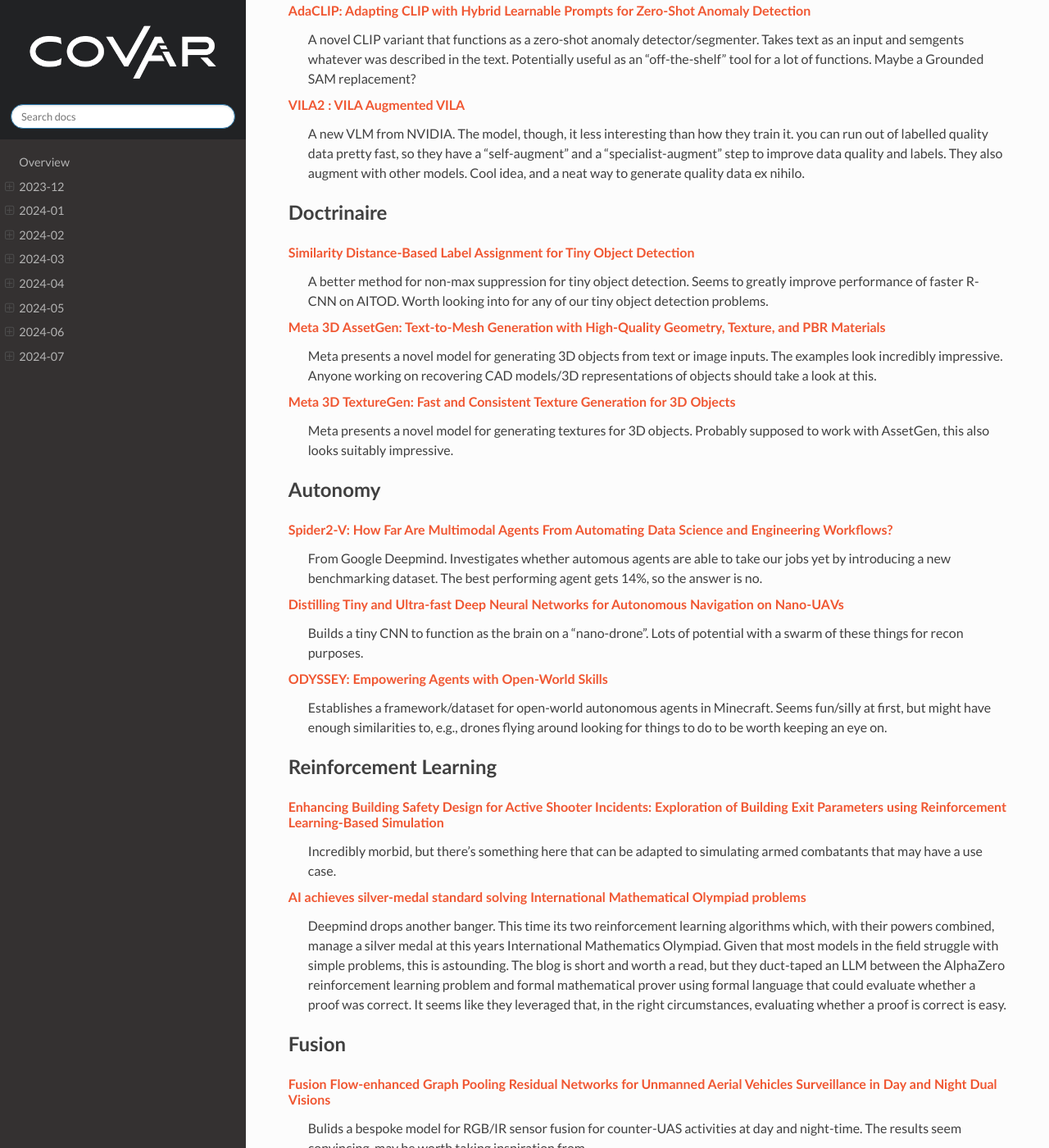
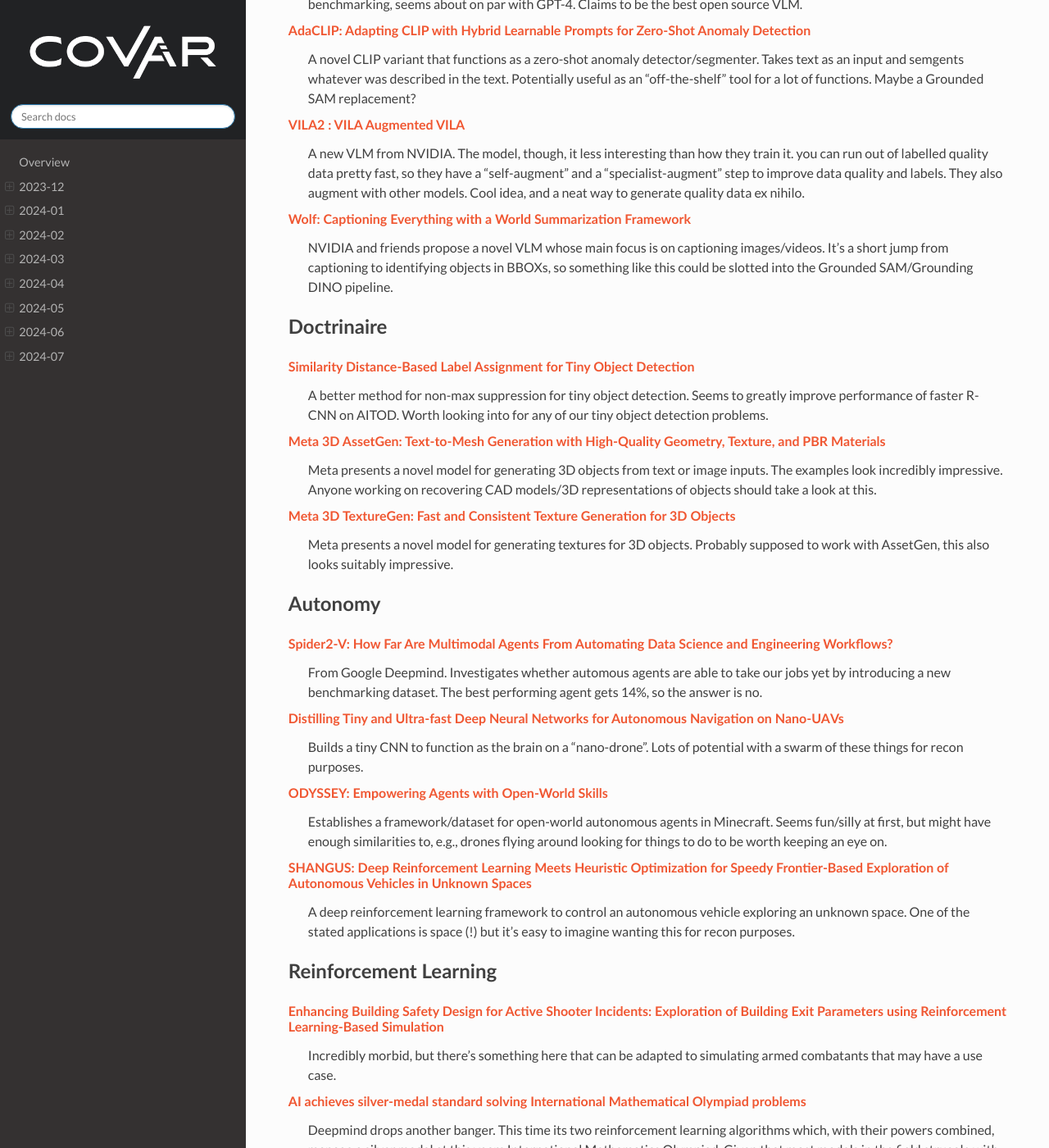
Before and after one commit to covartech/zeitgeist, a Sphinx documentation site: the page built from docs/issues/2024-08.rst, in a window 1280 px wide and 1400 px high, scrolled down 1552 px. Shown: the whole window at 82% size. Built offline with Sphinx 7.4.7 and the Read the Docs theme 2.0.0, drawn with Linux system fonts in a browser that asks for light colours; some of the changed text lies outside the part shown.

Commit message:
Update 2024_07_29

```diff
--- a/docs/issues/2024-08.rst
+++ b/docs/issues/2024-08.rst
@@ -12,14 +12,14 @@
 `Revealing the Dark Secrets of Extremely Large Kernel ConvNets on Robustness <https://arxiv.org/pdf/2407.08972>`_
     ConvNets with extremely large kernels achieve comparable/superior performance compared to vision transformers.  This paper demonstrates this for robustness and investigates why.
 
-`CHOSEN: Compilation to Hardware Optimization Stack for Efficient Vision Transformer Inference <https://arxiv.org/pdf/2407.12736>`_
-    A bunch of people from USC develop a software for putting vision transformers on FPGAs.  Lots of stuff in here that's slightly above my head, but the results look legitimate.
-
 `Don’t Throw Away Data: Better Sequence Knowledge Distillation <https://arxiv.org/pdf/2407.10456>`_
     From Deepmind.  The problem investigated is how to manage student-teacher cases where you have a big LLM (the teacher) that can perform a specific task (e.g. language translation) but you want a smaller model (the student) to be able to perform the same task.  Finds the most optimal method of teaching the student.  We might be able to use similar methods for cases where LLMs are big but useful in a limited way.  Maybe ODIN?
 
 `Meta 3D AssetGen: Text-to-Mesh Generation with High-Quality Geometry, Texture, and PBR Materials <https://ai.meta.com/research/publications/meta-3d-assetgen-text-to-mesh-generation-with-high-quality-geometry-texture-and-pbr-materials/?utm_source=twitter&utm_medium=organic_social&utm_content=thread&utm_campaign=research>`_
     Meta presents a novel model for generating 3D objects from text or image inputs.  The examples look incredibly impressive.  Anyone working on recovering CAD models/3D representations of objects should take a look at this.
+
+`Stretching Each Dollar: Diffusion Training from Scratch on a Micro-Budget <https://arxiv.org/pdf/2407.15811>`_
+    Sony AI trains a sparse 1.16B parameter diffusion transformer with an economical cost (whatever that means) of $1890.  Lots of fancy footwork went into this paper.  Maybe this means we can entertain the idea of training our own models from scratch?
 
 LLMs
 ----------
@@ -46,6 +46,9 @@
 `VILA2 : VILA Augmented VILA <https://arxiv.org/pdf/2407.17453>`_
     A new VLM from NVIDIA.  The model, though, it less interesting than how they train it.  you can run out of labelled quality data pretty fast, so they have a "self-augment" and a "specialist-augment" step to improve data quality and labels.  They also augment with other models.  Cool idea, and a neat way to generate quality data ex nihilo.
 
+`Wolf: Captioning Everything with a World Summarization Framework <https://arxiv.org/pdf/2407.18908>`_
+    NVIDIA and friends propose a novel VLM whose main focus is on captioning images/videos.  It's a short jump from captioning to identifying objects in BBOXs, so something like this could be slotted into the Grounded SAM/Grounding DINO pipeline.
+
 Doctrinaire
 -----------
 `Similarity Distance-Based Label Assignment for Tiny Object Detection <https://arxiv.org/pdf/2407.02394>`_
@@ -67,6 +70,9 @@
 
 `ODYSSEY: Empowering Agents with Open-World Skills <https://arxiv.org/pdf/2407.15325>`_
     Establishes a framework/dataset for open-world autonomous agents in Minecraft.  Seems fun/silly at first, but might have enough similarities to, e.g., drones flying around looking for things to do to be worth keeping an eye on.
+
+`SHANGUS: Deep Reinforcement Learning Meets Heuristic Optimization for Speedy Frontier-Based Exploration of Autonomous Vehicles in Unknown Spaces <https://arxiv.org/pdf/2407.18892>`_
+    A deep reinforcement learning framework to control an autonomous vehicle exploring an unknown space.  One of the stated applications is space (!) but it's easy to imagine wanting this for recon purposes.
 
 Reinforcement Learning
 ----------------------
@@ -126,6 +132,9 @@
 `LookupViT: Compressing visual information to a limited number of tokens <https://arxiv.org/pdf/2407.12753>`_
     From Deepmind.  There's lots of tokens in images which have very low information content - this paper compresses input tokens to a fixed number of tokens as a method of getting rid of the extraneous tokens.  Improves computational burdens and (sometimes) performance.
 
+`Stretching Each Dollar: Diffusion Training from Scratch on a Micro-Budget <https://arxiv.org/pdf/2407.15811>`_
+    Sony AI trains a sparse 1.16B parameter diffusion transformer with an economical cost (whatever that means) of $1890.  Lots of fancy footwork went into this paper.  Maybe this means we can entertain the idea of training our own models from scratch?
+
 Theory
 ------
 `A Theory of Interpretable Approximations <https://arxiv.org/pdf/2406.10529>`_
```
